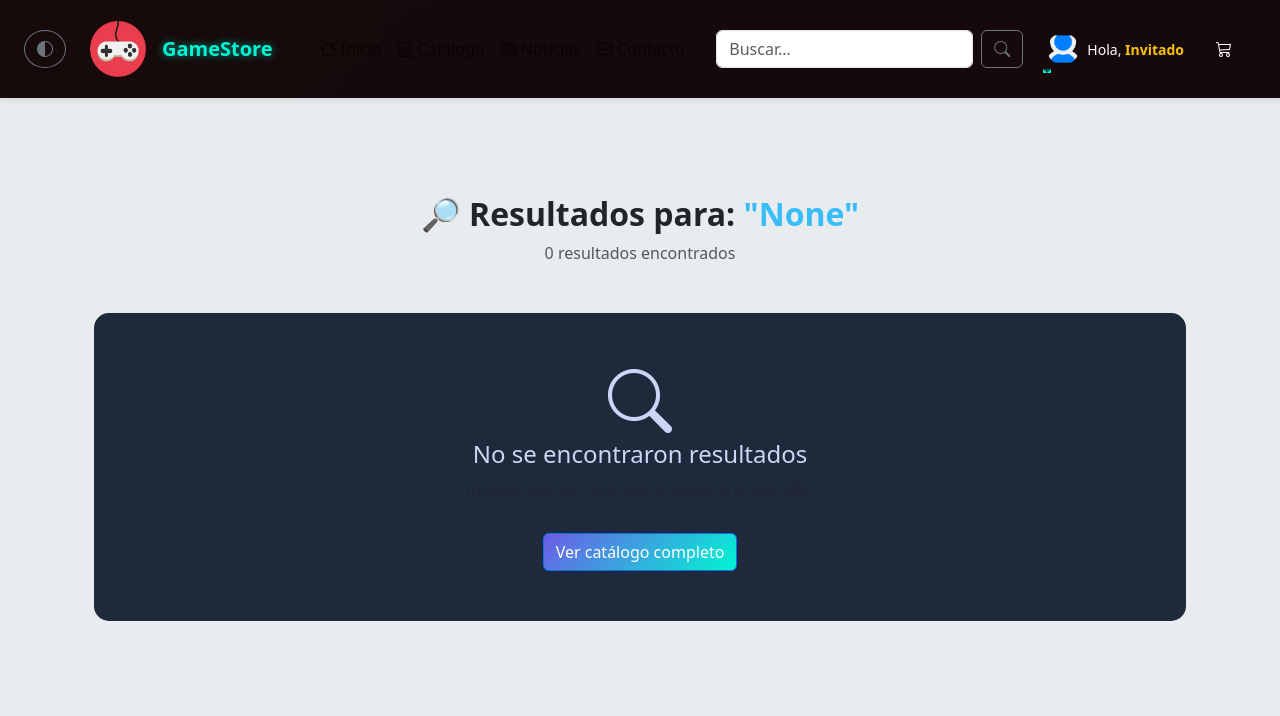
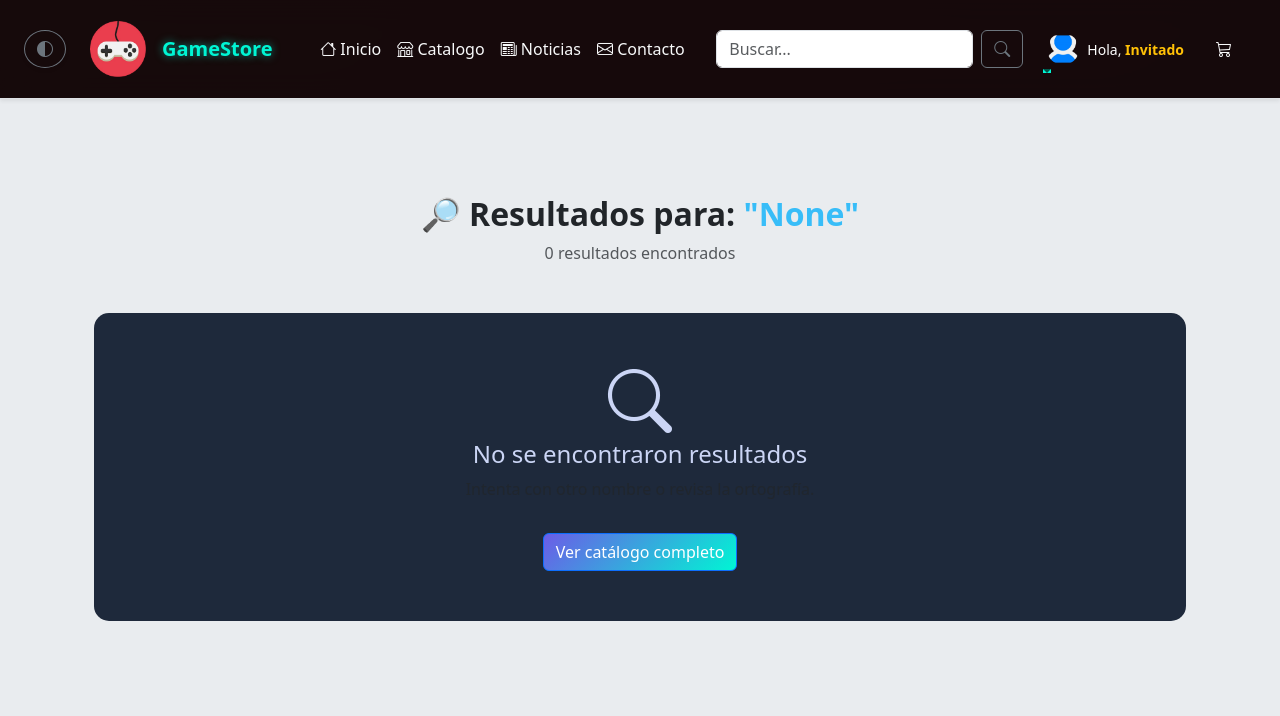
Before and after one commit to maoruV/tienda-videojuegos, a Django app: page /buscador/ in a window 1280 px wide. Shown: the top 716 px of the page. Run offline with Django 5.2, Linux system fonts and the light colour scheme; data that the repository does not hold is empty.

Commit message:
se modifica el fondo de los links no se veian en el modo claro

```diff
--- a/tienda_videojuegos/templates/base.html
+++ b/tienda_videojuegos/templates/base.html
@@ -59,28 +59,28 @@
                         <ul class="navbar-nav mx-auto mb-2 mb-lg-0">
 
                             <li class="nav-item">
-                                <a class="nav-link {% if request.path == '/' %}active{% endif %}"
+                                <a class="nav-link text-light {% if request.path == '/' %}active{% endif %}"
                                     href="{% url 'home' %}">
                                     <i class="bi bi-house"></i> Inicio
                                 </a>
                             </li>
 
                             <li class="nav-item">
-                                <a class="nav-link {% if '/catalogo/' in request.path %}active{% endif %}"
+                                <a class="nav-link text-light {% if '/catalogo/' in request.path %}active{% endif %}"
                                     href="{% url 'catalogo:lista_juegos' %}">
                                     <i class="bi bi-shop"></i> Catalogo
                                 </a>
                             </li>
 
                             <li class="nav-item">
-                                <a class="nav-link {% if '/noticias/' in request.path %}active{% endif %}"
+                                <a class="nav-link text-light {% if '/noticias/' in request.path %}active{% endif %}"
                                     href="{% url 'noticias:lista' %}">
                                     <i class="bi bi-newspaper"></i> Noticias
                                 </a>
                             </li>
 
                             <li class="nav-item">
-                                <a class="nav-link {% if '/contacto/' in request.path %}active{% endif %}"
+                                <a class="nav-link text-light {% if '/contacto/' in request.path %}active{% endif %}"
                                     href="{% url 'contacto' %}">
                                     <i class="bi bi-envelope"></i> Contacto
                                 </a>
@@ -104,7 +104,7 @@
                             <!-- Carrito -->
                             <ul class="navbar-nav mb-2 mb-lg-0 order-6 order-lg-5 me-3">
                                 <li class="nav-item position-relative">
-                                    <a href="{% url 'carrito:ver_carrito' %}" class="nav-link text-white">
+                                    <a href="{% url 'carrito:ver_carrito' %}" class="nav-link text-light">
                                         <div class="position-relative d-inline-block">
                                             <i class="bi bi-cart3 fa-lg"></i>
                                             {% if carrito_total_items > 0 %}
```
